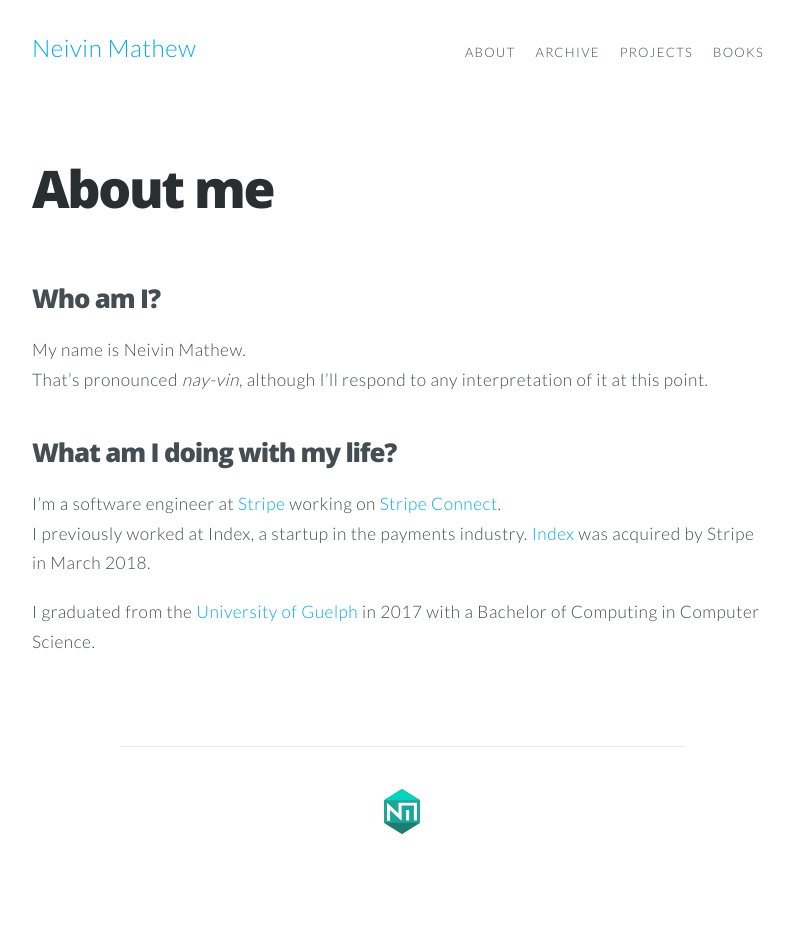
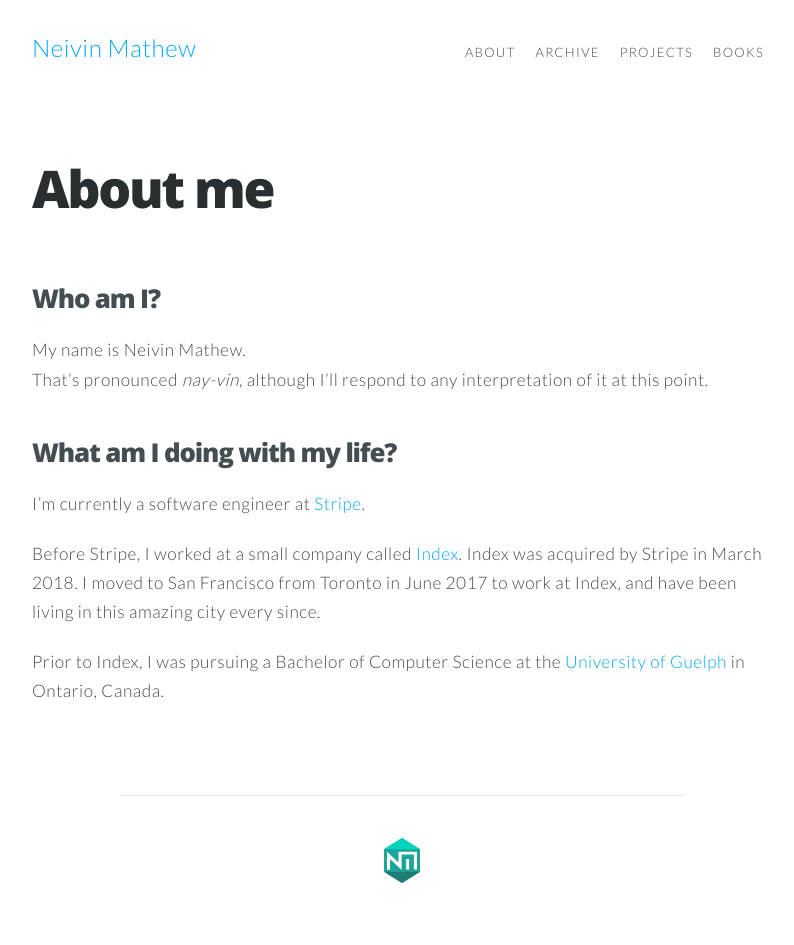
Before and after one commit to neivin/neivin.github.io, a Jekyll site: the page built from pages/about.md, in a window 1280 px wide. Shown: the whole page, without its empty margins (238-1032 px from the left). Built offline with Jekyll 4.4.1, drawn with Linux system fonts in a browser that asks for light colours; before the commit the page ends 900 px from its top, so only the background shows below that.

Commit message:
page content updates

```diff
--- a/pages/about.md
+++ b/pages/about.md
@@ -8,15 +8,14 @@ My name is Neivin Mathew.<br/>
 That's pronounced *nay-vin*, although I'll respond to any interpretation of it at this point.
 
 # What am I doing with my life?
-I'm a software engineer at [Stripe][0] working on [Stripe Connect][1]. <br/>
-I previously worked at Index, a startup in the payments industry. [Index][2] was acquired by Stripe in March 2018.
+I'm currently a software engineer at [Stripe][0].
 
-I graduated from the [University of Guelph][3] in 2017 with a Bachelor of Computing in Computer Science.
+Before Stripe, I worked at a small company called [Index][1]. Index was acquired by Stripe in March 2018. I moved to San Francisco from Toronto in June 2017 to work at Index, and have been living in this amazing city every since.
 
+Prior to Index, I was pursuing a Bachelor of Computer Science at the [University of Guelph][2] in Ontario, Canada.
 
 
 
 [0]: https://www.stripe.com
-[1]: https://www.stripe.com/connect
-[2]: https://www.index.com
-[3]: https://www.uoguelph.ca
+[1]: https://www.index.com
+[2]: https://www.uoguelph.ca
```
Also changed, not shown: pages/books.md (+3 -8 lines).
